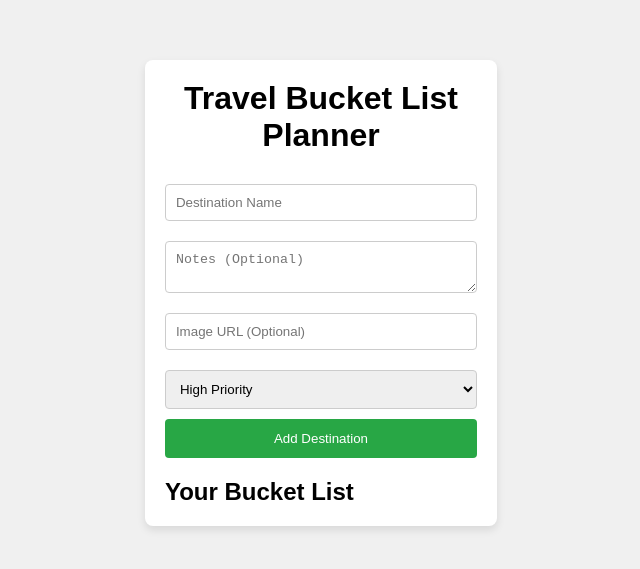
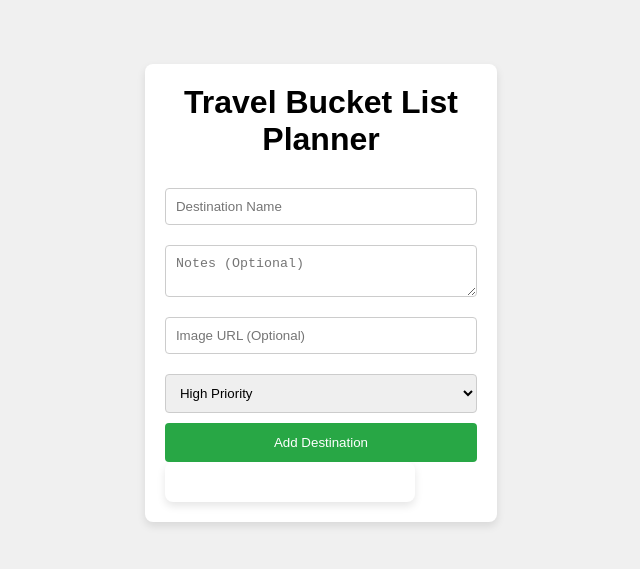
Before and after one commit to Malavika-5/travel-buddy, a React (Create React App) app: page / in a window 1280 px wide. Shown: the part 107-676 px from the top of the page, without its empty margins (275-915 px from the left). Built offline with nearby package versions, Linux system fonts and the light colour scheme.

Commit message:
Update DestinationList.js

```diff
--- a/src/DestinationList.js
+++ b/src/DestinationList.js
@@ -1,10 +1,9 @@
 import React from "react";
-import DestinationCard from "./DestinationCard.js";
+import DestinationCard from "./DestinationCard";
 
 function DestinationList({ destinations, removeDestination }) {
   return (
-    <div className="destination-list">
-      <h2>Your Bucket List</h2>
+    <div className="container">
       {destinations.map((destination, index) => (
         <DestinationCard
           key={index}
```
